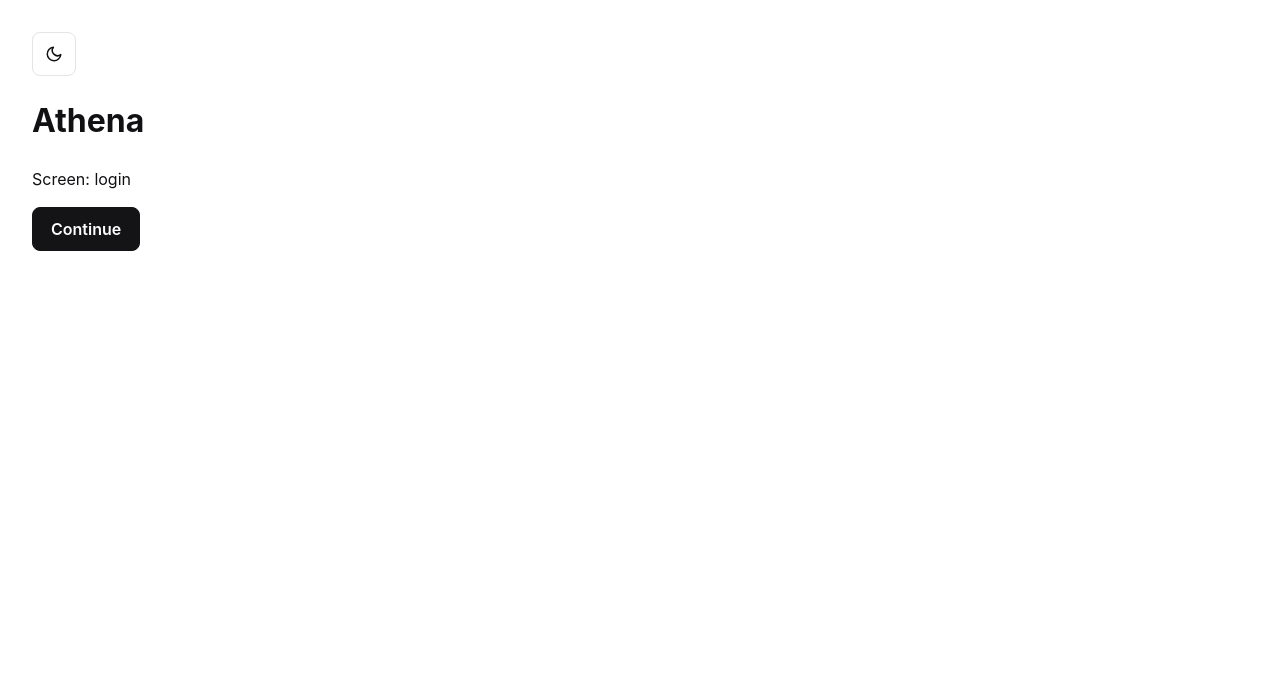
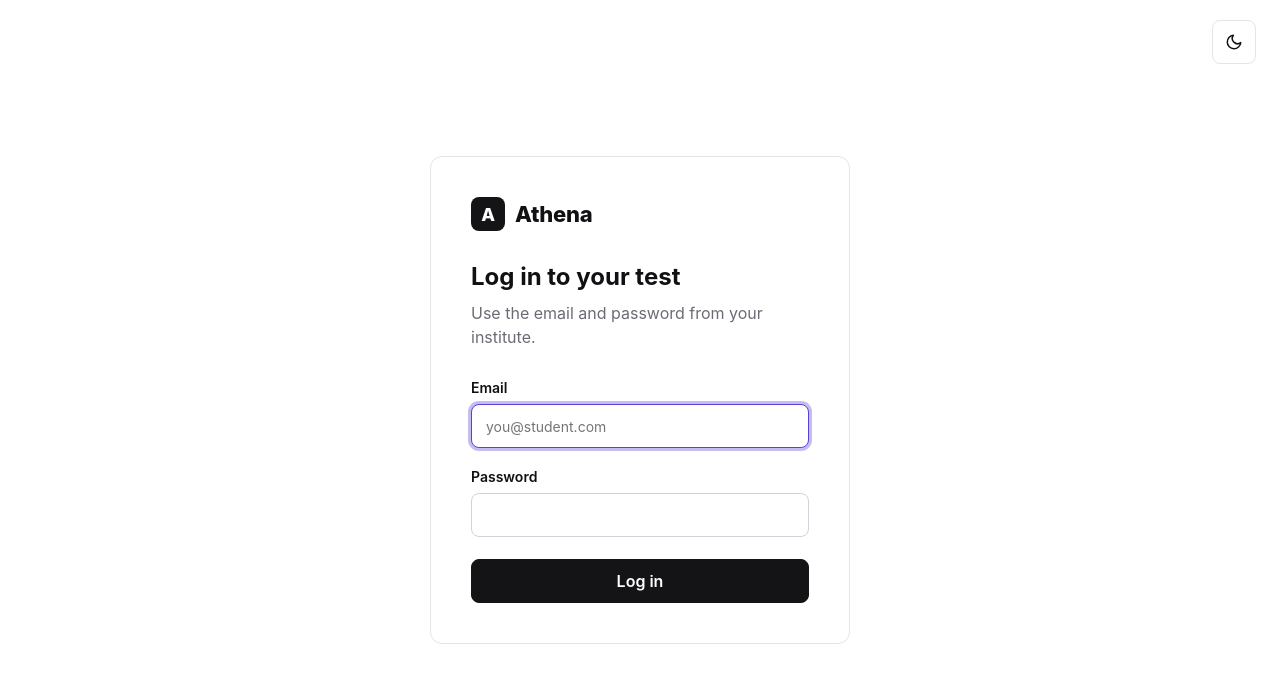
Before and after one commit to yatinsingh2007/Newton-Athena-Clone, a React (Vite) app in the folder athena/: page / in a window 1280 px wide. Shown: the top 682 px of the page. Built offline with nearby package versions, Linux system fonts and the light colour scheme.

Commit message:
feat(app): add login screen

```diff
--- a/athena/src/App.jsx
+++ b/athena/src/App.jsx
@@ -1,5 +1,9 @@
 import { useState } from 'react'
 import { ThemeToggle } from './components/ThemeToggle.jsx'
+import { createApi } from './lib/api.js'
+import { Login } from './screens/Login.jsx'
+
+const api = createApi()
 
 function App() {
   const [screen, setScreen] = useState('login')
@@ -23,8 +27,9 @@
   }
 
   // Placeholder screens until each real screen lands; "Continue" walks the flow.
+  if (screen === 'login') return <Login api={api} onLoggedIn={onLoggedIn} />
+
   const next = {
-    login: () => onLoggedIn({ token: null, user: null }, null),
     check: onReady,
     test: () => onSubmitted({ score: 0, total: 10, submittedAt: Date.now() }),
     result: onLogout,
--- a/athena/src/index.css
+++ b/athena/src/index.css
@@ -149,3 +149,43 @@
   font-size: 0.92em;
   color: var(--code);
 }
+
+/* Centered card layout used by login, system check and result */
+.screen-center {
+  min-height: 100vh;
+  display: grid;
+  place-items: center;
+  padding: 48px 24px;
+}
+
+.corner-toggle {
+  position: fixed;
+  top: 20px;
+  right: 24px;
+}
+
+.card {
+  width: 100%;
+  background: var(--surface);
+  border: 1px solid var(--border);
+  border-radius: 12px;
+  padding: 40px;
+}
+
+.eyebrow {
+  margin: 0 0 8px;
+  font-size: 12px;
+  font-weight: 700;
+  letter-spacing: 0.18em;
+  text-transform: uppercase;
+  color: var(--text-muted);
+}
+
+.error-text {
+  margin: 0;
+  padding: 10px 12px;
+  border-radius: var(--radius);
+  background: var(--danger-soft);
+  color: var(--danger);
+  font-size: 14px;
+}
--- a/athena/src/lib/api.js
+++ b/athena/src/lib/api.js
@@ -1,4 +1,4 @@
-export const API_URL = 'http://localhost:4000'
+export const API_URL = 'http://localhost:4747'
 
 export class ApiError extends Error {
   constructor(message, status) {
--- /dev/null
+++ b/athena/src/screens/Login.css
@@ -0,0 +1,66 @@
+.login-card {
+  max-width: 420px;
+}
+
+.login-brand {
+  display: flex;
+  align-items: center;
+  gap: 10px;
+  margin-bottom: 28px;
+  font-size: 22px;
+  font-weight: 800;
+  letter-spacing: -0.01em;
+}
+
+.login-brand-mark {
+  display: grid;
+  place-items: center;
+  width: 34px;
+  height: 34px;
+  border-radius: var(--radius);
+  background: var(--primary);
+  color: var(--primary-text);
+  font-size: 18px;
+}
+
+.login-card h1 {
+  margin: 0 0 6px;
+  font-size: 24px;
+}
+
+.login-subtitle {
+  margin: 0 0 28px;
+  color: var(--text-muted);
+}
+
+.login-form {
+  display: grid;
+  gap: 18px;
+}
+
+.field {
+  display: grid;
+  gap: 6px;
+  font-size: 14px;
+  font-weight: 600;
+}
+
+.field input {
+  height: 44px;
+  padding: 0 14px;
+  border: 1px solid var(--border-strong);
+  border-radius: var(--radius);
+  background: var(--surface);
+  font-weight: 400;
+}
+
+.field input:focus {
+  outline: none;
+  border-color: var(--accent);
+  box-shadow: 0 0 0 3px var(--focus);
+}
+
+.login-form .btn {
+  width: 100%;
+  margin-top: 4px;
+}
--- /dev/null
+++ b/athena/src/screens/Login.jsx
@@ -0,0 +1,75 @@
+import { useState } from 'react'
+import { ThemeToggle } from '../components/ThemeToggle.jsx'
+import { ApiError } from '../lib/api.js'
+import './Login.css'
+
+export function Login({ api, onLoggedIn }) {
+  const [email, setEmail] = useState('')
+  const [password, setPassword] = useState('')
+  const [error, setError] = useState(null)
+  const [pending, setPending] = useState(false)
+
+  async function handleSubmit(e) {
+    e.preventDefault()
+    setError(null)
+    setPending(true)
+    try {
+      const { token, user } = await api.login(email, password)
+      let result = null
+      try {
+        result = await api.getResult(token)
+      } catch (err) {
+        if (!(err instanceof ApiError && err.status === 404)) throw err
+      }
+      onLoggedIn({ token, user }, result)
+    } catch (err) {
+      setError(err.message)
+      setPending(false)
+    }
+  }
+
+  return (
+    <div className="screen-center">
+      <div className="corner-toggle">
+        <ThemeToggle />
+      </div>
+      <div className="card login-card">
+        <div className="login-brand">
+          <span className="login-brand-mark" aria-hidden="true">A</span>
+          Athena
+        </div>
+        <h1>Log in to your test</h1>
+        <p className="login-subtitle">Use the email and password from your institute.</p>
+
+        <form className="login-form" onSubmit={handleSubmit}>
+          <label className="field">
+            Email
+            <input
+              type="email"
+              autoComplete="username"
+              value={email}
+              onChange={(e) => setEmail(e.target.value)}
+              placeholder="you@student.com"
+              required
+              autoFocus
+            />
+          </label>
+          <label className="field">
+            Password
+            <input
+              type="password"
+              autoComplete="current-password"
+              value={password}
+              onChange={(e) => setPassword(e.target.value)}
+              required
+            />
+          </label>
+          {error && <p className="error-text" role="alert">{error}</p>}
+          <button type="submit" className="btn btn-primary" disabled={pending}>
+            {pending ? 'Logging in…' : 'Log in'}
+          </button>
+        </form>
+      </div>
+    </div>
+  )
+}
```
Also changed, not shown: 3 other files (tests, documents, lock files or other folders).
